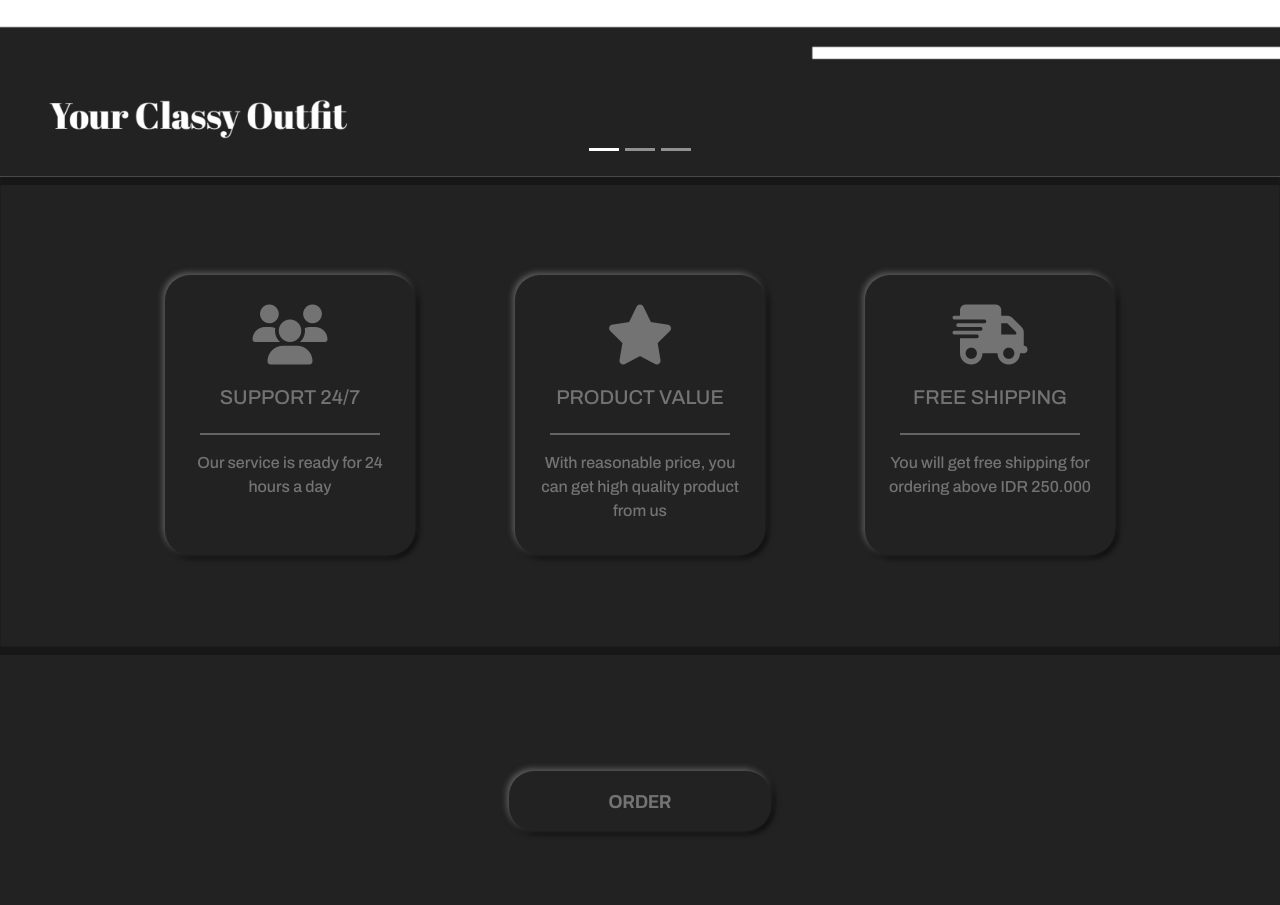
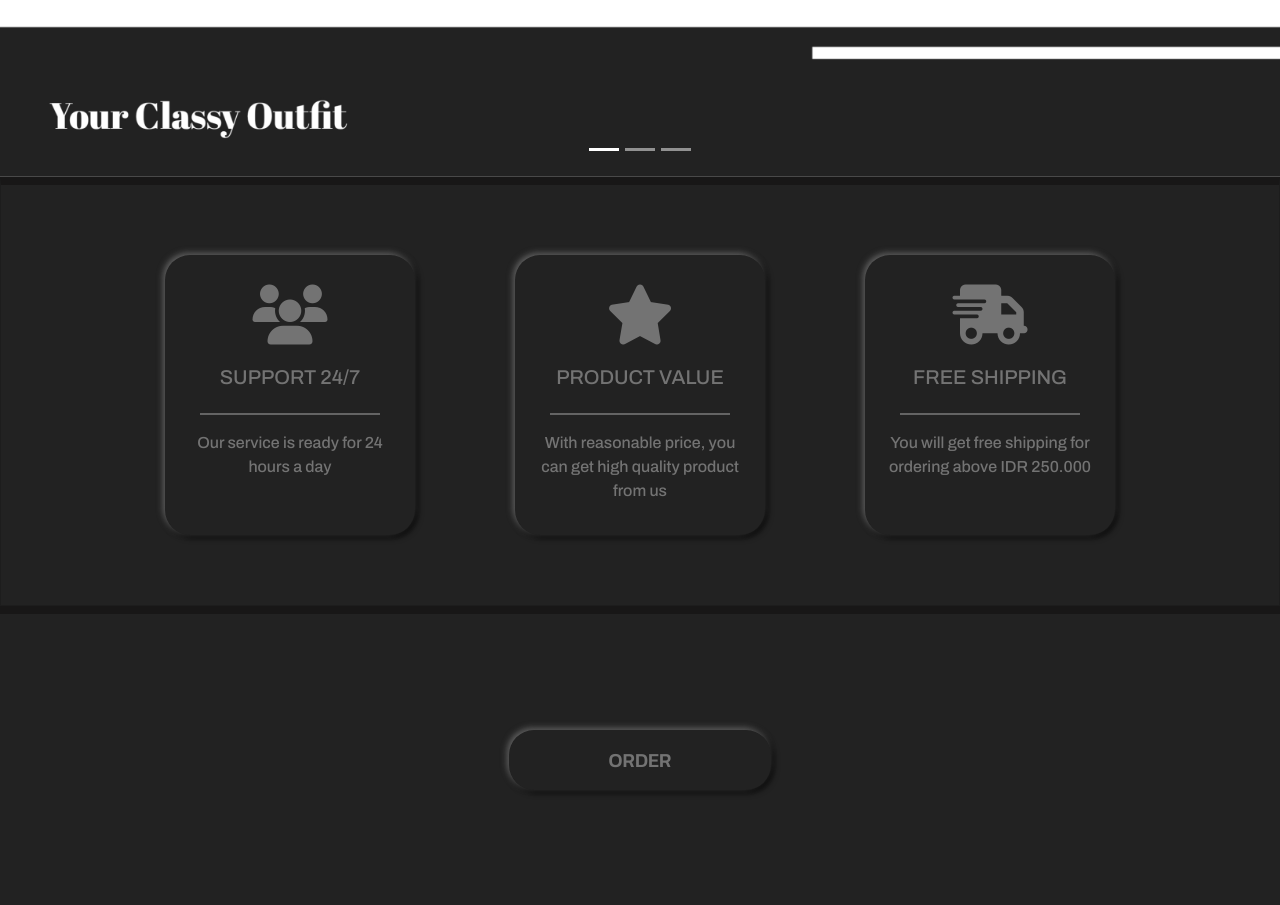
Before and after one commit to GhozyMHM/HOLYDAMN-Landing-Page, a PHP site: page / in a window 1280 px wide. Shown: the part 414-1319 px from the top of the page. Run offline with PHP 8.4, Linux system fonts and the light colour scheme; some libraries are stand-ins or nearby versions.

Commit message:
Update Responsive Progress

```diff
--- a/Style/style.css
+++ b/Style/style.css
@@ -268,7 +268,8 @@ body.blurred>* {
 #firstcards {
     background-color: #222222;
     width: 100%;
-    height: 470px;
+    height: auto;
+    padding: 50px 0;
     border-top: 8px solid #181717;
     border-radius: 0;
     justify-content: center;
```
